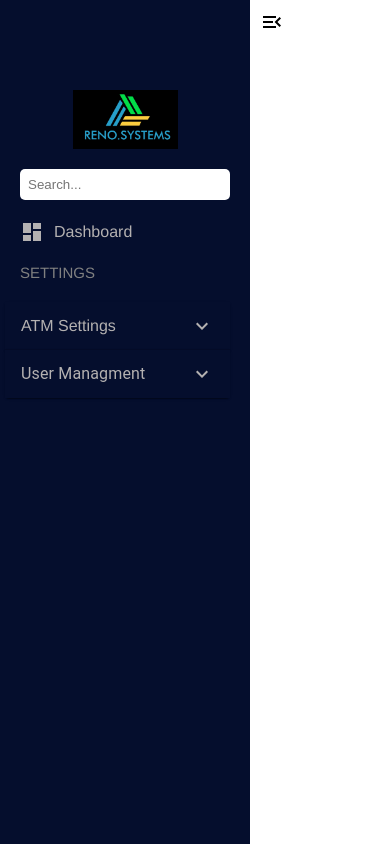
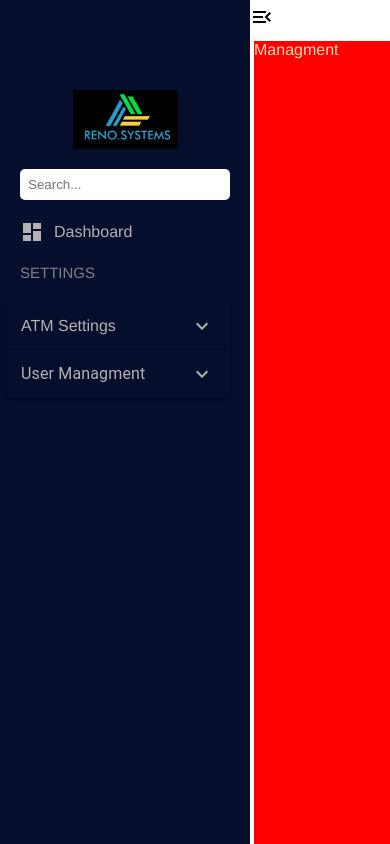
Before and after one commit to omarsalem7/admin-dashboard, a React (Vite) app: page / in a window 390 px wide. Built offline with nearby package versions, Linux system fonts and the light colour scheme.

Commit message:
Clear code and make sidebar responsive with managment component

```diff
--- /dev/null
+++ b/src/components/managment/managment.css
@@ -0,0 +1,6 @@
+.managment {
+  background: red;
+  height: 100vh;
+  width: 100vw;
+  margin: 41px 0 0 -20px;
+}
--- /dev/null
+++ b/src/components/managment/managment.jsx
@@ -0,0 +1,8 @@
+import React from 'react';
+import './managment.css';
+
+const Managment = () => {
+  return <div className="managment">Managment</div>;
+};
+
+export default Managment;
--- a/src/components/sideBar/sideBar.css
+++ b/src/components/sideBar/sideBar.css
@@ -1,20 +1,18 @@
-.navbar-container {
-  position: relative;
-  z-index: 100;
-}
-
 .navbar {
-  position: fixed;
+  /* position: fixed;
   top: -10px;
   left: -35px;
   height: 30px;
-  width: 25px;
+  width: 25px; */
+}
+.navbar-container {
+  display: flex;
 }
 
 .open-btn {
-  position: absolute;
+  /* position: absolute;
   top: 15px;
-  left: 45px;
+  left: 45px; */
   font-size: 2rem;
   background: none;
   outline: none;
@@ -26,15 +24,11 @@
   height: 100vh;
   display: flex;
   justify-content: center;
-  position: fixed;
-  top: 0;
-  left: -100%;
-  transition: 850ms;
+  display: none;
 }
 
 .nav-menu.active {
-  left: 0;
-  transition: 350ms;
+  display: flex;
 }
 
 .nav-menu-items {
--- a/src/components/sideBar/sideBar.jsx
+++ b/src/components/sideBar/sideBar.jsx
@@ -12,17 +12,10 @@ function Navbar() {
   const showSidebar = () => setSidebar(!sidebar);
   return (
     <div className="navbar-container">
-      <span className="navbar">
-        <button type="button" className="open-btn">
-          <MenuOpenIcon onClick={showSidebar} />
-        </button>
-      </span>
       <nav className={sidebar ? 'nav-menu active' : 'nav-menu'}>
         <ul className="nav-menu-items">
           <li className="navbar-toggle">
-            <button type="button" className="close-btn">
-              <MenuOpenIcon onClick={showSidebar} />{' '}
-            </button>
+
           </li>
           <li className="logo">
             <img src={Logo} alt="logo" width="50%" />
@@ -40,13 +33,13 @@ function Navbar() {
           <li>
             <AccordionField />
           </li>
-          {/* {SidebarData.map((item) => (
-            <li key={item.id}>
-              <span>{item.title}</span>
-            </li>
-          ))} */}
         </ul>
       </nav>
+      <span className="navbar">
+        <button type="button" className="open-btn">
+          <MenuOpenIcon onClick={showSidebar} />
+        </button>
+      </span>
     </div>
   );
 }
--- a/src/dashboard.jsx
+++ b/src/dashboard.jsx
@@ -1,8 +1,10 @@
 import Navbar from './components/sideBar/sideBar';
+import Managment from './components/managment/managment';
 function Dashboard() {
   return (
-    <div className="App">
+    <div className="App" style={{ display: 'flex' }}>
       <Navbar />
+      <Managment />
     </div>
   );
 }
--- a/src/index.css
+++ b/src/index.css
@@ -20,4 +20,5 @@ body {
   margin: 0px;
   padding: 0px;
   overflow-x: hidden;
+  color: wheat;
 }
```
